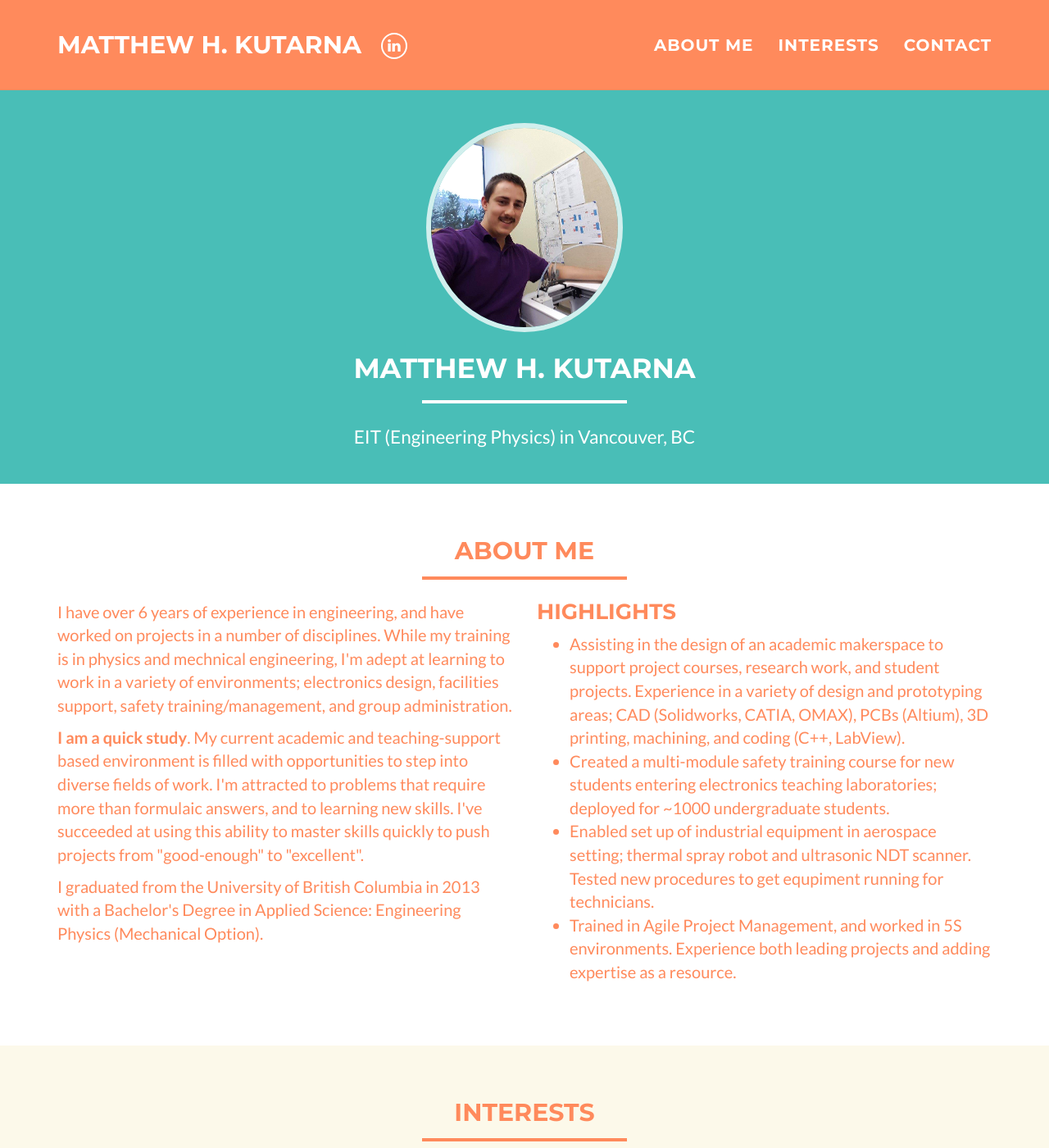
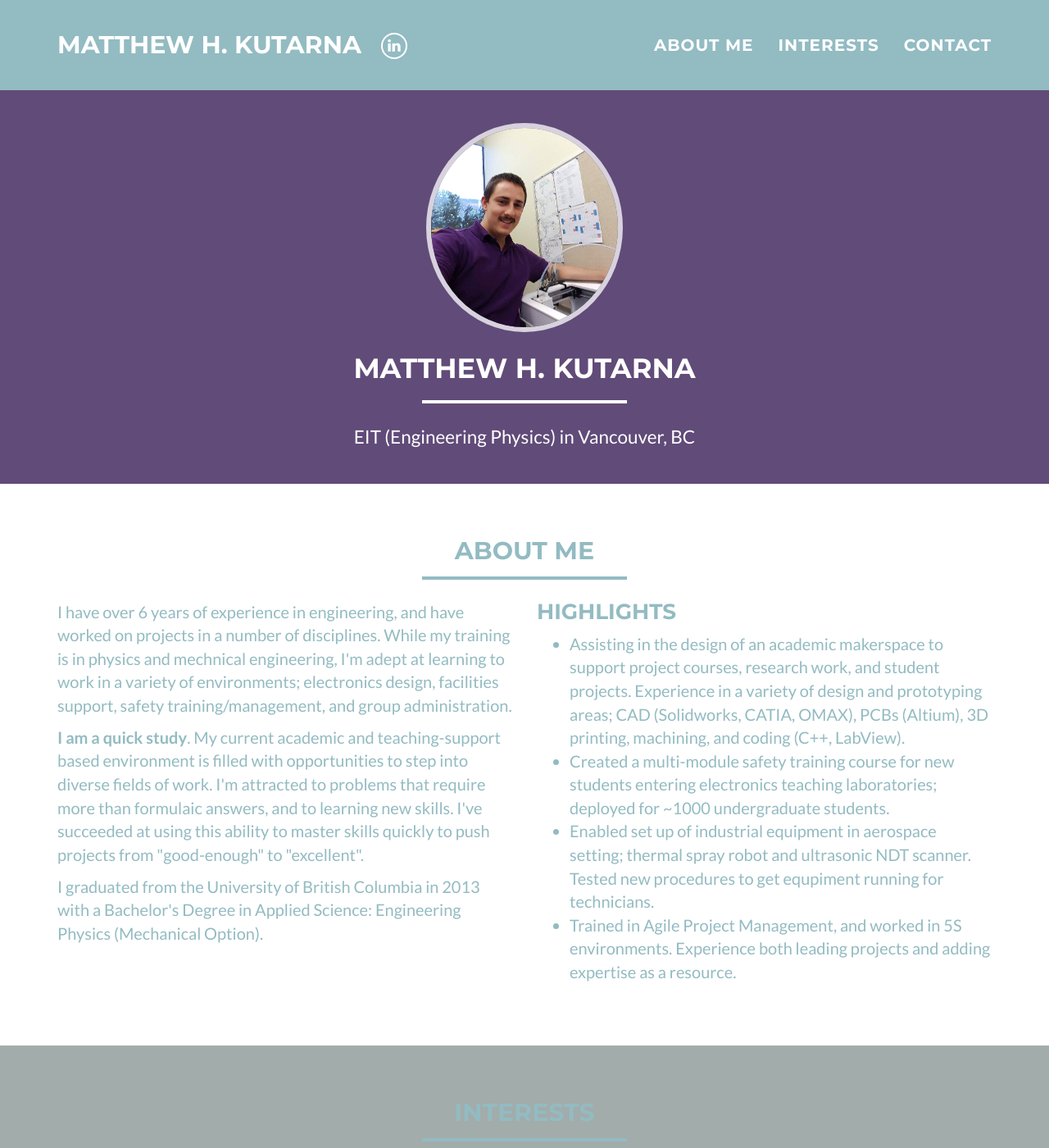
Before and after one commit to mkutarna/mkutarna.github.io, a Jekyll site: the page built from index.html, in a window 1280 px wide and 1400 px high. Shown: the whole window at 82% size. Built offline with Jekyll 4.4.1, drawn with Linux system fonts in a browser that asks for light colours.

Commit message:
Update _config.yml

```diff
--- a/_config.yml
+++ b/_config.yml
@@ -24,11 +24,11 @@ bing_verify:
 
 # Color settings (hex-codes without the leading hash-tag)
 color:
-  primary: 49beb7
-  primary-rgb: "73, 190, 183"
-  secondary: ff8a5c
-  secondary-dark: cc6a43
-  section-tout: fcf9ea
+  primary: 614B79
+  primary-rgb: "97, 75, 121"
+  secondary: 93BBC2
+  secondary-dark: 005E5D
+  section-tout: A2ACAB
 
 #  primary: 2196F3
 #  primary-rgb: "33, 150, 243"
```
